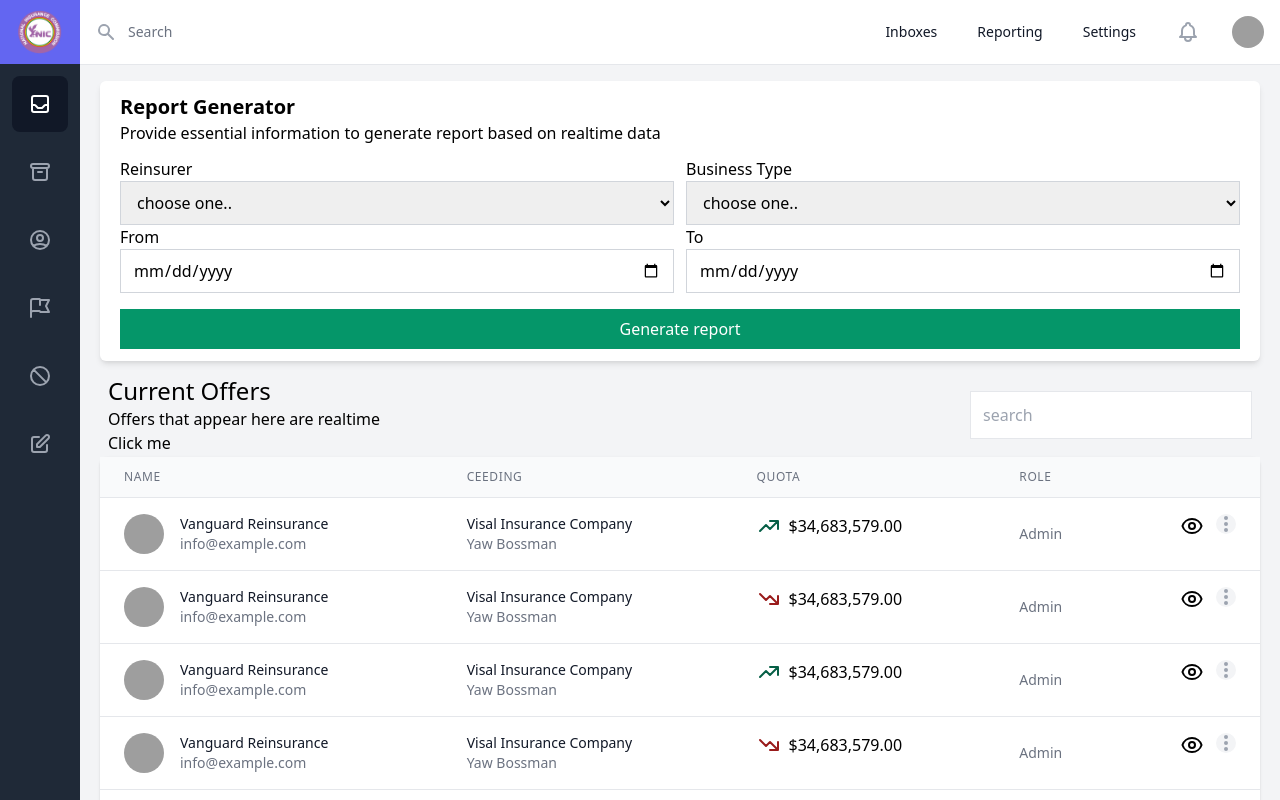
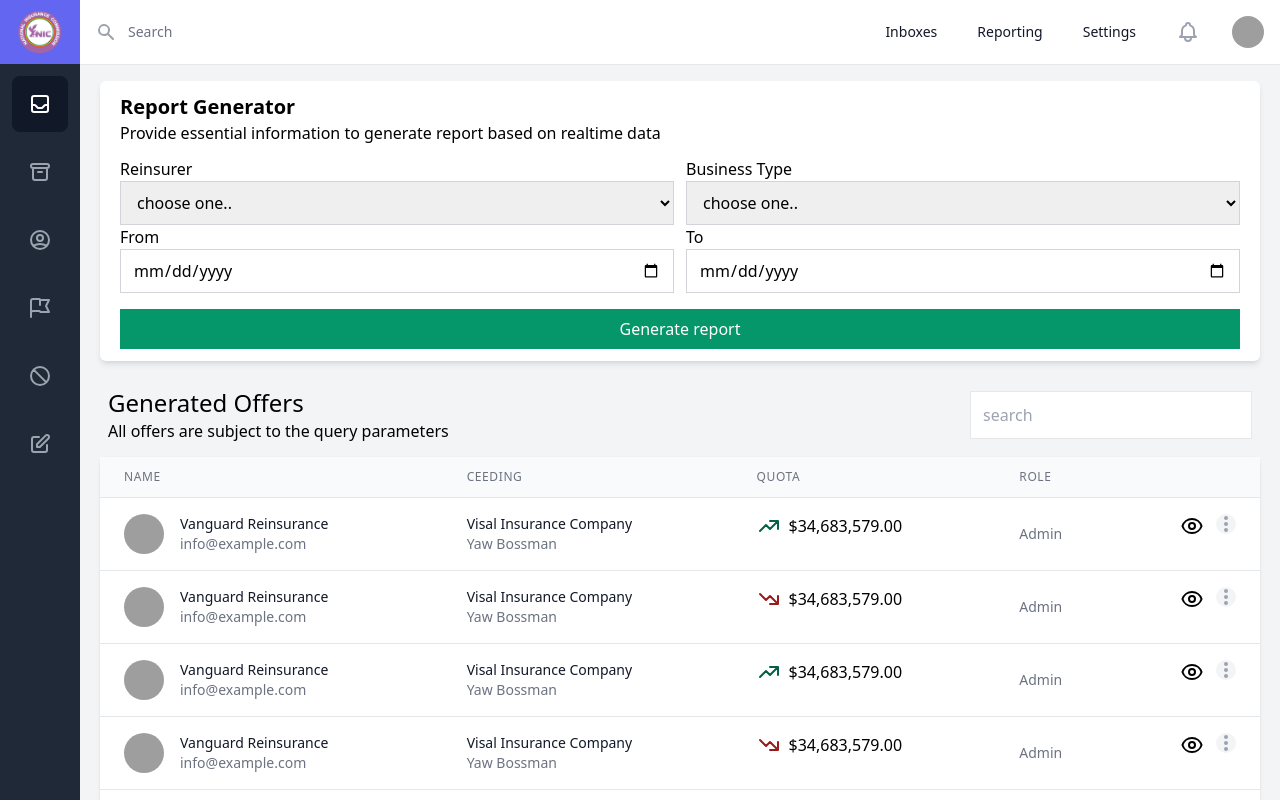
Before and after one commit to Khoby-790/template-nic, a React (Create React App) app: page /reports in a window 1280 px wide. Built offline with nearby package versions, Linux system fonts and the light colour scheme; grey boxes are pictures that could not be loaded.

Commit message:
--- Auto-Git Commit ---

```diff
--- a/src/pages/Dashboard/components/OffersListing.tsx
+++ b/src/pages/Dashboard/components/OffersListing.tsx
@@ -3,7 +3,8 @@ import { useToast } from '../../../providers/ToastProvider'
 import OfferLisitngItem from './OfferLisitngItem'
 
 interface Props {
-
+    header?: string;
+    description?: string
 }
 
 const OffersListing = (props: Props) => {
@@ -17,9 +18,9 @@ const OffersListing = (props: Props) => {
             <div className="mx-5 mt-5">
                 <div className="flex h-11 justify-between items-center my-3 mb-5">
                     <div className="flex-1 px-2 ">
-                        <h2 className="text-2xl font-medium">Current Offers</h2>
-                        <p className="font-light">Offers that appear here are realtime</p>
-                        <button onClick={onNotifyClicked}>Click me</button>
+                        <h2 className="text-2xl font-medium">{props.header}</h2>
+                        <p className="font-light">{props.description}</p>
+                        {/* <button onClick={onNotifyClicked}>Click me</button> */}
                     </div>
                     <div className="flex-1 flex justify-end px-2">
                         <input placeholder="search" type="search" className="border-gray-200 focus:outline-none px-3 border h-12 w-1/2" />
--- a/src/pages/Reports/Reports.tsx
+++ b/src/pages/Reports/Reports.tsx
@@ -10,7 +10,7 @@ const Reports = (props: Props) => {
     return (
         <Fragment>
             <ReportQueryForm />
-            <OffersListing />
+            <OffersListing header="Generated Offers" description="All offers are subject to the query parameters" />
         </Fragment>
     )
 }
```
